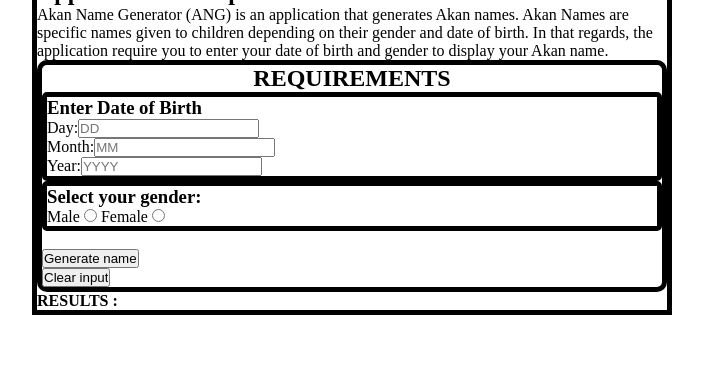
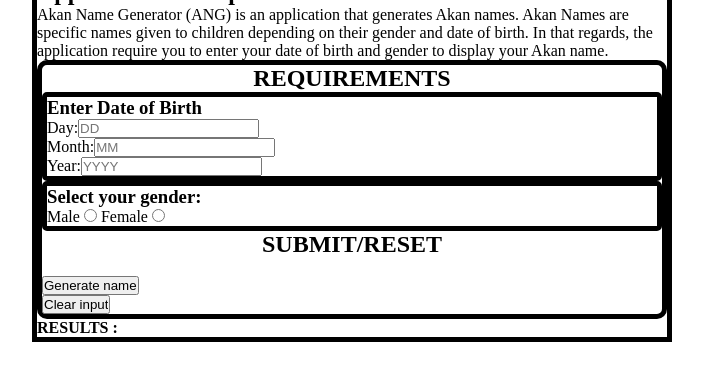
Before and after one commit to RodgersMM/Akan-Name-Checker, a plain HTML site: page index.html in a window 1280 px wide. Shown: the part 113-494 px from the top of the page, without its empty margins (168-871 px from the left). Drawn offline with Linux system fonts and the light colour scheme.

Commit message:
Adding submit/reset section

```diff
--- a/akan.css
+++ b/akan.css
@@ -46,6 +46,8 @@ body{
     display: flex;
     flex-direction: column;
 
+}
 
-
+#submit{
+    text-align: center;
 }
--- a/index.html
+++ b/index.html
@@ -56,6 +56,7 @@
 
 
           <div class="submit">
+            <h2 id="submit" class="submit">SUBMIT/RESET</h2>
             <br>
              <input id="get-name" type="submit" name="" value="Generate name">
             <br>
```
